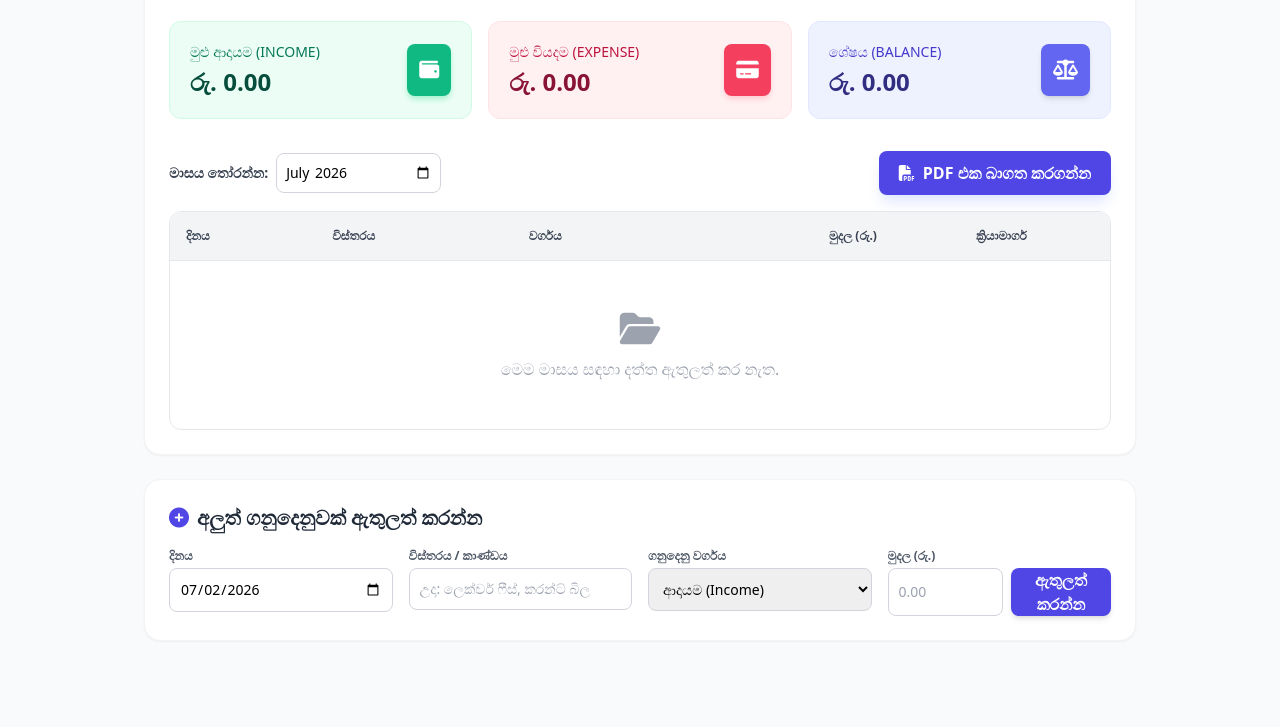
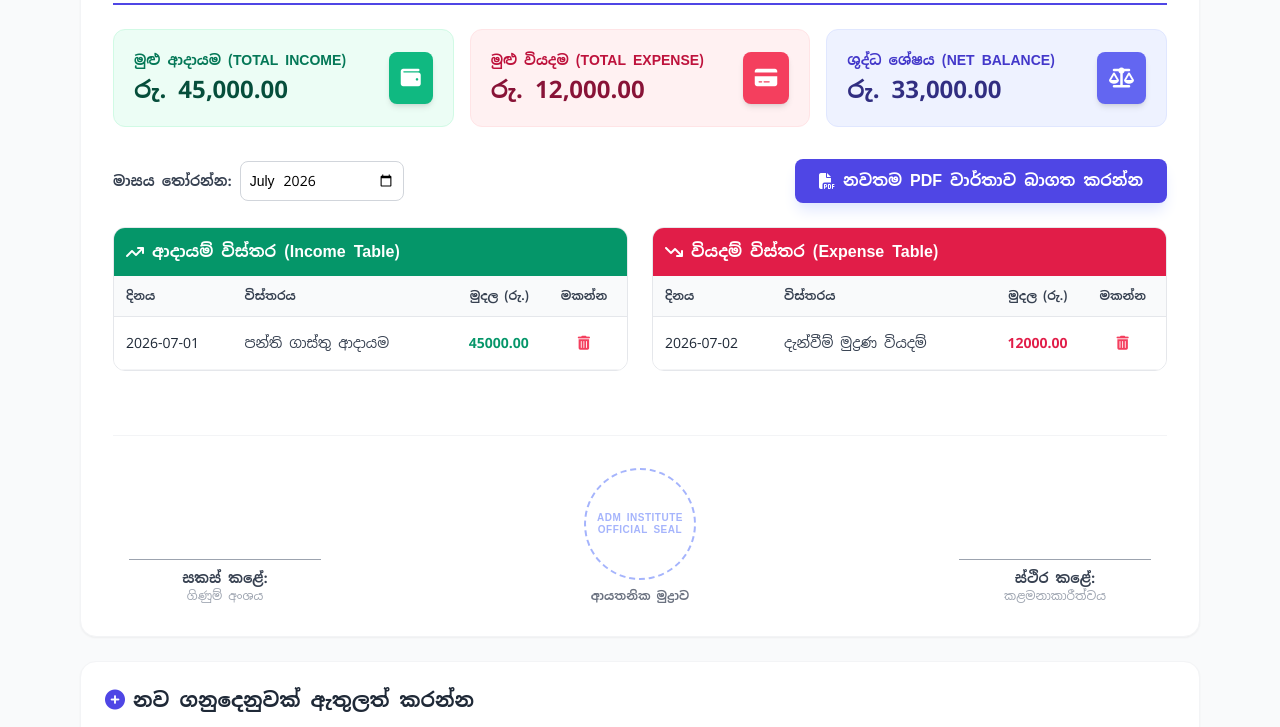
Before and after one commit to janithdidula70-sudo/ADM, a plain HTML site: page index.html in a window 1280 px wide. Shown: the part 174-901 px from the top of the page. Drawn offline with nearby package versions, Linux system fonts and the light colour scheme.

Commit message:
Update index.html

```diff
--- a/index.html
+++ b/index.html
@@ -10,26 +10,25 @@
   <meta name="theme-color" content="#0f172a" />
   <meta name="apple-mobile-web-app-capable" content="yes" />
   <meta name="apple-mobile-web-app-status-bar-style" content="black-translucent" />
+    <script src="https://cdn.tailwindcss.com"></script>
+    <script src="https://cdnjs.cloudflare.com/ajax/libs/html2pdf.js/0.10.1/html2pdf.bundle.min.js"></script>
+    <link rel="stylesheet" href="https://cdnjs.cloudflare.com/ajax/libs/font-awesome/6.4.0/css/all.min.css">
+    <style>
+        @import url('https://fonts.googleapis.com/css2?family=Noto+Sans+Sinhala:wght@400;700;900&display=swap');
+        body {
+            font-family: 'Noto Sans Sinhala', sans-serif;
+        }
+        .sinhala-font {
+            font-family: 'Noto Sans Sinhala', sans-serif;
+        }
+    </style>
+</head>
+<body class="bg-gray-50 min-h-screen pb-12 sinhala-font">
 
-    <meta charset="UTF-8">
-    <meta name="viewport" content="width=device-width, initial-scale=1.0">
-    <title>ADM Institute - Income & Expense Tracker</title>
-    <!-- Tailwind CSS CDN for Beautiful UI -->
-    <script src="https://cdn.tailwindcss.com"></script>
-    <!-- html2pdf.js CDN for PDF Generation -->
-    <script src="https://cdnjs.cloudflare.com/ajax/libs/html2pdf.js/0.10.1/html2pdf.bundle.min.js"></script>
-    <!-- FontAwesome for Icons -->
-    <link rel="stylesheet" href="https://cdnjs.cloudflare.com/ajax/libs/font-awesome/6.4.0/css/all.min.css">
-</head>
-<body class="bg-gray-50 font-sans min-h-screen pb-12">
+    <div class="max-w-6xl mx-auto px-4 py-8">
 
-    <!-- Main Container -->
-    <div class="max-w-5xl mx-auto px-4 py-8">
+        <div id="printable-area" class="bg-white p-8 rounded-2xl shadow-sm border border-gray-100 mb-6">
 
-        <!-- Printable Report Area Start -->
-        <div id="printable-area" class="bg-white p-6 rounded-2xl shadow-sm border border-gray-100 mb-6">
-
-            <!-- Institute Header Section -->
             <div class="flex flex-col md:flex-row justify-between items-center border-b-2 border-indigo-600 pb-6 mb-6">
                 <div class="text-center md:text-left mb-4 md:mb-0">
                     <h1 class="text-3xl font-black text-indigo-900 tracking-wide uppercase">ADM උසස් අධ්‍යාපන ආයතනය</h1>
@@ -42,86 +41,127 @@
                 </div>
                 <div class="text-center md:text-right">
                     <div class="bg-indigo-50 text-indigo-800 px-4 py-2 rounded-xl font-bold inline-block border border-indigo-100">
-                        මුදල් හා ගිණුම් වාර්තාව
+                        මාසික ආදායම් හා වියදම් ගිණුම් වාර්තාව
                     </div>
-                    <p class="text-xs text-gray-400 mt-2" id="report-generated-time"></p>
+                    <p class="text-xs text-gray-500 mt-2" id="report-generated-time"></p>
                 </div>
             </div>
 
-            <!-- Financial Summary Cards -->
             <div class="grid grid-cols-1 md:grid-cols-3 gap-4 mb-8">
-                <!-- Income Card -->
                 <div class="bg-emerald-50 border border-emerald-100 p-5 rounded-xl flex items-center justify-between">
                     <div>
-                        <p class="text-sm text-emerald-700 font-medium uppercase">මුළු ආදායම (Income)</p>
+                        <p class="text-sm text-emerald-700 font-bold uppercase">මුළු ආදායම (Total Income)</p>
                         <h3 class="text-2xl font-bold text-emerald-900 mt-1">රු. <span id="total-income">0.00</span></h3>
                     </div>
-                    <div class="bg-emerald-500 text-white p-3 rounded-lg shadow-md shadow-emerald-200">
+                    <div class="bg-emerald-500 text-white p-3 rounded-lg shadow-md">
                         <i class="fa-solid fa-wallet text-xl"></i>
                     </div>
                 </div>
-                <!-- Expense Card -->
                 <div class="bg-rose-50 border border-rose-100 p-5 rounded-xl flex items-center justify-between">
                     <div>
-                        <p class="text-sm text-rose-700 font-medium uppercase">මුළු වියදම (Expense)</p>
+                        <p class="text-sm text-rose-700 font-bold uppercase">මුළු වියදම (Total Expense)</p>
                         <h3 class="text-2xl font-bold text-rose-900 mt-1">රු. <span id="total-expense">0.00</span></h3>
                     </div>
-                    <div class="bg-rose-500 text-white p-3 rounded-lg shadow-md shadow-rose-200">
+                    <div class="bg-rose-500 text-white p-3 rounded-lg shadow-md">
                         <i class="fa-solid fa-credit-card text-xl"></i>
                     </div>
                 </div>
-                <!-- Balance Card -->
                 <div class="bg-indigo-50 border border-indigo-100 p-5 rounded-xl flex items-center justify-between">
                     <div>
-                        <p class="text-sm text-indigo-700 font-medium uppercase">ශේෂය (Balance)</p>
+                        <p class="text-sm text-indigo-700 font-bold uppercase">ශුද්ධ ශේෂය (Net Balance)</p>
                         <h3 class="text-2xl font-bold text-indigo-900 mt-1">රු. <span id="net-balance">0.00</span></h3>
                     </div>
-                    <div class="bg-indigo-500 text-white p-3 rounded-lg shadow-md shadow-indigo-200" id="balance-icon-bg">
+                    <div class="bg-indigo-500 text-white p-3 rounded-lg shadow-md" id="balance-icon-bg">
                         <i class="fa-solid fa-scale-balanced text-xl"></i>
                     </div>
                 </div>
             </div>
 
-            <!-- Filter and Table Controls -->
-            <div class="flex flex-col sm:flex-row justify-between items-center gap-4 mb-4 no-print">
+            <div class="flex flex-col sm:flex-row justify-between items-center gap-4 mb-6 no-print">
                 <div class="flex items-center gap-2 w-full sm:w-auto">
-                    <label for="month-filter" class="text-sm font-semibold text-gray-700 whitespace-nowrap">මාසය තෝරන්න:</label>
+                    <label for="month-filter" class="text-sm font-bold text-gray-700 whitespace-nowrap">මාසය තෝරන්න:</label>
                     <input type="month" id="month-filter" class="w-full sm:w-auto border border-gray-300 rounded-lg p-2 focus:ring-2 focus:ring-indigo-500 focus:outline-none text-sm">
                 </div>
-                <button onclick="downloadPDF()" class="w-full sm:w-auto bg-indigo-600 hover:bg-indigo-700 text-white font-bold px-5 py-2.5 rounded-lg flex items-center justify-center gap-2 shadow-lg shadow-indigo-100 transition-all cursor-pointer">
-                    <i class="fa-solid fa-file-pdf"></i> PDF එක බාගත කරගන්න
+                <button onclick="downloadPDF()" class="w-full sm:w-auto bg-indigo-600 hover:bg-indigo-700 text-white font-bold px-6 py-2.5 rounded-lg flex items-center justify-center gap-2 shadow-lg shadow-indigo-100 transition-all cursor-pointer">
+                    <i class="fa-solid fa-file-pdf"></i> නවතම PDF වාර්තාව බාගත කරන්න
                 </button>
             </div>
 
-            <!-- Data Table Section -->
-            <div class="overflow-x-auto rounded-xl border border-gray-200">
+            <div class="grid grid-cols-1 lg:grid-cols-2 gap-6 mb-12">
+
+                <div class="border border-gray-200 rounded-xl overflow-hidden">
+                    <div class="bg-emerald-600 text-white p-3 font-bold flex items-center gap-2">
+                        <i class="fa-solid fa-arrow-trend-up"></i> ආදායම් විස්තර (Income Table)
+                    </div>
+                    <div class="overflow-x-auto">
                         <table class="w-full text-left border-collapse bg-white">
                             <thead>
-                        <tr class="bg-gray-100 text-gray-700 uppercase text-xs font-bold border-b border-gray-200">
-                            <th class="p-4">දිනය</th>
-                            <th class="p-4">විස්තරය</th>
-                            <th class="p-4">වර්ගය</th>
-                            <th class="p-4 text-right">මුදල (රු.)</th>
-                            <th class="p-4 text-center action-column">ක්‍රියාමාර්ග</th>
+                                <tr class="bg-gray-50 text-gray-700 uppercase text-xs font-bold border-b border-gray-200">
+                                    <th class="p-3">දිනය</th>
+                                    <th class="p-3">විස්තරය</th>
+                                    <th class="p-3 text-right">මුදල (රු.)</th>
+                                    <th class="p-3 text-center action-column">මකන්න</th>
                                 </tr>
                             </thead>
-                    <tbody id="transaction-rows" class="text-sm text-gray-600 divide-y divide-gray-100">
-                        <!-- Dynamic rows will inject here -->
+                            <tbody id="income-rows" class="text-sm text-gray-600 divide-y divide-gray-100">
                                 </tbody>
                         </table>
-                <div id="empty-state" class="text-center py-12 text-gray-400 hidden">
-                    <i class="fa-solid fa-folder-open text-4xl mb-2"></i>
-                    <p>මෙම මාසය සඳහා දත්ත ඇතුලත් කර නැත.</p>
+                    </div>
+                    <div id="income-empty" class="text-center py-6 text-gray-400 text-xs hidden">
+                        ආදායම් දත්ත නොමැත.
+                    </div>
+                </div>
+
+                <div class="border border-gray-200 rounded-xl overflow-hidden">
+                    <div class="bg-rose-600 text-white p-3 font-bold flex items-center gap-2">
+                        <i class="fa-solid fa-arrow-trend-down"></i> වියදම් විස්තර (Expense Table)
+                    </div>
+                    <div class="overflow-x-auto">
+                        <table class="w-full text-left border-collapse bg-white">
+                            <thead>
+                                <tr class="bg-gray-50 text-gray-700 uppercase text-xs font-bold border-b border-gray-200">
+                                    <th class="p-3">දිනය</th>
+                                    <th class="p-3">විස්තරය</th>
+                                    <th class="p-3 text-right">මුදල (රු.)</th>
+                                    <th class="p-3 text-center action-column">මකන්න</th>
+                                </tr>
+                            </thead>
+                            <tbody id="expense-rows" class="text-sm text-gray-600 divide-y divide-gray-100">
+                                </tbody>
+                        </table>
+                    </div>
+                    <div id="expense-empty" class="text-center py-6 text-gray-400 text-xs hidden">
+                        වියදම් දත්ත නොමැත.
                     </div>
                 </div>
 
             </div>
-        <!-- Printable Report Area End -->
 
-        <!-- Input Form Block (Hidden inside PDF) -->
+            <div class="mt-16 border-t border-gray-100 pt-8 flex justify-between items-end px-4">
+                <div class="text-center">
+                    <div class="w-48 border-b border-gray-400 h-12 mx-auto mb-2"></div>
+                    <p class="text-sm font-bold text-gray-700">සකස් කළේ:</p>
+                    <p class="text-xs text-gray-400">ගිණුම් අංශය</p>
+                </div>
+
+                <div class="text-center">
+                    <div class="w-28 h-28 border-2 border-dashed border-indigo-300 rounded-full flex items-center justify-center mx-auto mb-2 text-indigo-300 p-2 text-center text-[10px] font-bold uppercase tracking-wider leading-tight">
+                        ADM INSTITUTE<br>OFFICIAL SEAL
+                    </div>
+                    <p class="text-xs font-bold text-gray-500">ආයතනික මුද්‍රාව</p>
+                </div>
+
+                <div class="text-center">
+                    <div class="w-48 border-b border-gray-400 h-12 mx-auto mb-2"></div>
+                    <p class="text-sm font-bold text-gray-700">ස්ථිර කළේ:</p>
+                    <p class="text-xs text-gray-400">කළමනාකාරීත්වය</p>
+                </div>
+            </div>
+
+        </div>
         <div class="bg-white p-6 rounded-2xl shadow-sm border border-gray-100 no-print">
             <h2 class="text-xl font-bold text-gray-800 mb-4 flex items-center gap-2">
-                <i class="fa-solid fa-plus-circle text-indigo-600"></i> අලුත් ගනුදෙනුවක් ඇතුලත් කරන්න
+                <i class="fa-solid fa-plus-circle text-indigo-600"></i> නව ගනුදෙනුවක් ඇතුලත් කරන්න
             </h2>
             <form id="transaction-form" class="grid grid-cols-1 md:grid-cols-4 gap-4">
                 <div>
@@ -129,8 +169,8 @@
                     <input type="date" id="tx-date" required class="w-full border border-gray-300 rounded-lg p-2.5 text-sm focus:ring-2 focus:ring-indigo-500 focus:outline-none">
                 </div>
                 <div>
-                    <label class="block text-xs font-bold text-gray-600 uppercase mb-1">විස්තරය / කාණ්ඩය</label>
-                    <input type="text" id="tx-desc" placeholder="උදා: ලෙක්චර් ෆීස්, කරන්ට් බිල" required class="w-full border border-gray-300 rounded-lg p-2.5 text-sm focus:ring-2 focus:ring-indigo-500 focus:outline-none">
+                    <label class="block text-xs font-bold text-gray-600 uppercase mb-1">විස්තරය</label>
+                    <input type="text" id="tx-desc" placeholder="උදා: ශිෂ්‍ය ගාස්තු, විදුලි බිල" required class="w-full border border-gray-300 rounded-lg p-2.5 text-sm focus:ring-2 focus:ring-indigo-500 focus:outline-none">
                 </div>
                 <div>
                     <label class="block text-xs font-bold text-gray-600 uppercase mb-1">ගනුදෙනු වර්ගය</label>
@@ -143,7 +183,7 @@
                     <label class="block text-xs font-bold text-gray-600 uppercase mb-1">මුදල (රු.)</label>
                     <div class="flex gap-2">
                         <input type="number" id="tx-amount" min="0.01" step="0.01" placeholder="0.00" required class="w-full border border-gray-300 rounded-lg p-2.5 text-sm focus:ring-2 focus:ring-indigo-500 focus:outline-none">
-                        <button type="submit" class="bg-indigo-600 hover:bg-indigo-700 text-white font-bold px-6 rounded-lg shadow-md transition-all cursor-pointer">
+                        <button type="submit" class="bg-indigo-600 hover:bg-indigo-700 text-white font-bold px-4 rounded-lg shadow-md transition-all cursor-pointer text-sm">
                             ඇතුලත් කරන්න
                         </button>
                     </div>
@@ -153,28 +193,25 @@
 
     </div>
 
-    <!-- Core App Logic Script -->
     <script>
-        // State Management
-        let transactions = JSON.parse(localStorage.getItem('adm_transactions')) || [];
+        // Data Store
+        let transactions = JSON.parse(localStorage.getItem('adm_transactions_v2')) || [
+            { id: 1, date: '2026-07-01', desc: 'පන්ති ගාස්තු ආදායම', type: 'income', amount: 45000 },
+            { id: 2, date: '2026-07-02', desc: 'දැන්වීම් මුද්‍රණ වියදම්', type: 'expense', amount: 12000 }
+        ];
 
-        // Set default month input to current month
+        // Setup Dates
         const now = new Date();
         const currentYearMonth = `${now.getFullYear()}-${String(now.getMonth() + 1).padStart(2, '0')}`;
         document.getElementById('month-filter').value = currentYearMonth;
         document.getElementById('tx-date').value = now.toISOString().split('T')[0];
         document.getElementById('report-generated-time').innerText = `වාර්තාව සකස් කල දිනය: ${now.toLocaleDateString()}`;
 
-        // Elements
         const form = document.getElementById('transaction-form');
         const monthFilter = document.getElementById('month-filter');
-        const rowsContainer = document.getElementById('transaction-rows');
-        const emptyState = document.getElementById('empty-state');
 
-        // Form Submit Event
         form.addEventListener('submit', (e) => {
             e.preventDefault();
-
             const newTx = {
                 id: Date.now(),
                 date: document.getElementById('tx-date').value,
@@ -182,81 +219,80 @@
                 type: document.getElementById('tx-type').value,
                 amount: parseFloat(document.getElementById('tx-amount').value)
             };
-
             transactions.push(newTx);
             saveAndRender();
-
-            // Reset input values but keep date
             document.getElementById('tx-desc').value = '';
             document.getElementById('tx-amount').value = '';
         });
 
-        // Filter Change Event
         monthFilter.addEventListener('change', render);
 
         function saveAndRender() {
-            localStorage.setItem('adm_transactions', JSON.stringify(transactions));
+            localStorage.setItem('adm_transactions_v2', JSON.stringify(transactions));
             render();
         }
 
         function deleteTransaction(id) {
-            if(confirm("මෙම ගනුදෙනුව දත්ත පද්ධතියෙන් ඉවත් කිරීමට අවශ්‍යද?")) {
+            if(confirm("මෙම ගනුදෙනුව ඉවත් කිරීමට අවශ්‍යද?")) {
                 transactions = transactions.filter(tx => tx.id !== id);
                 saveAndRender();
             }
         }
 
         function render() {
-            const selectedMonth = monthFilter.value; // Format: YYYY-MM
-            rowsContainer.innerHTML = '';
+            const selectedMonth = monthFilter.value;
+            const incContainer = document.getElementById('income-rows');
+            const expContainer = document.getElementById('expense-rows');
+
+            incContainer.innerHTML = '';
+            expContainer.innerHTML = '';
 
             let totalIncome = 0;
             let totalExpense = 0;
 
-            // Filter transactions for selected month
             const filtered = transactions.filter(tx => tx.date.startsWith(selectedMonth));
-
-            // Sort by date ascending
             filtered.sort((a,b) => new Date(a.date) - new Date(b.date));
 
-            if(filtered.length === 0) {
-                emptyState.classList.remove('hidden');
-            } else {
-                emptyState.classList.add('hidden');
+            let incCount = 0;
+            let expCount = 0;
+
             filtered.forEach(tx => {
-                    if(tx.type === 'income') totalIncome += tx.amount;
-                    else totalExpense += tx.amount;
-
                 const row = document.createElement('tr');
-                    row.className = "hover:bg-gray-50 transition-colors border-b border-gray-100";
+                row.className = "hover:bg-gray-50 border-b border-gray-100";
                 row.innerHTML = `
-                        <td class="p-4 font-medium text-gray-800">${tx.date}</td>
-                        <td class="p-4 text-gray-700">${tx.desc}</td>
-                        <td class="p-4">
-                            <span class="px-2.5 py-1 text-xs font-bold rounded-full ${tx.type === 'income' ? 'bg-emerald-100 text-emerald-800' : 'bg-rose-100 text-rose-800'}">
-                                ${tx.type === 'income' ? 'ආදායම්' : 'වියදම්'}
-                            </span>
-                        </td>
-                        <td class="p-4 text-right font-bold ${tx.type === 'income' ? 'text-emerald-600' : 'text-rose-600'}">
+                    <td class="p-3 font-medium text-gray-800 whitespace-nowrap">${tx.date}</td>
+                    <td class="p-3 text-gray-700">${tx.desc}</td>
+                    <td class="p-3 text-right font-bold ${tx.type === 'income' ? 'text-emerald-600' : 'text-rose-600'}">
                         ${tx.amount.toFixed(2)}
                     </td>
-                        <td class="p-4 text-center action-column">
-                            <button onclick="deleteTransaction(${tx.id})" class="text-rose-500 hover:text-rose-700 transition-colors p-1 cursor-pointer" title="මකන්න">
-                                <i class="fa-solid fa-trash-can text-base"></i>
+                    <td class="p-3 text-center action-column">
+                        <button onclick="deleteTransaction(${tx.id})" class="text-rose-500 hover:text-rose-700 p-1 cursor-pointer">
+                            <i class="fa-solid fa-trash-can"></i>
                         </button>
                     </td>
                 `;
-                    rowsContainer.appendChild(row);
+
+                if(tx.type === 'income') {
+                    totalIncome += tx.amount;
+                    incContainer.appendChild(row);
+                    incCount++;
+                } else {
+                    totalExpense += tx.amount;
+                    expContainer.appendChild(row);
+                    expCount++;
+                }
             });
-            }
 
-            // Update Summary Cards
+            // Toggle Empty States
+            document.getElementById('income-empty').style.display = incCount === 0 ? 'block' : 'none';
+            document.getElementById('expense-empty').style.display = expCount === 0 ? 'block' : 'none';
+
+            // Summary
             const netBalance = totalIncome - totalExpense;
             document.getElementById('total-income').innerText = totalIncome.toLocaleString('en-US', {minimumFractionDigits: 2});
             document.getElementById('total-expense').innerText = totalExpense.toLocaleString('en-US', {minimumFractionDigits: 2});
             document.getElementById('net-balance').innerText = netBalance.toLocaleString('en-US', {minimumFractionDigits: 2});
 
-            // Dynamic color shift for balance card
             const balanceBg = document.getElementById('balance-icon-bg');
             if (netBalance < 0) {
                 balanceBg.className = "bg-rose-500 text-white p-3 rounded-lg shadow-md";
@@ -265,37 +301,32 @@
             }
         }
 
-        // Export beautifully to PDF using html2pdf
         function downloadPDF() {
             const element = document.getElementById('printable-area');
             const selectedMonth = monthFilter.value;
 
-            // Hide elements that shouldn't be on PDF
             const style = document.createElement('style');
             style.id = "pdf-temp-style";
             style.innerHTML = `
                 .no-print { display: none !important; }
                 .action-column { display: none !important; }
-                #printable-area { border: none !important; shadow: none !important; padding: 0 !important; }
+                #printable-area { border: none !important; box-shadow: none !important; padding: 0 !important; }
             `;
             document.head.appendChild(style);
 
             const opt = {
-                margin:       [0.5, 0.5, 0.5, 0.5],
-                filename:     `ADM_Report_${selectedMonth}.pdf`,
+                margin:       [0.4, 0.4, 0.4, 0.4],
+                filename:     `ADM_Institute_Report_${selectedMonth}.pdf`,
                 image:        { type: 'jpeg', quality: 0.98 },
                 html2canvas:  { scale: 2, useCORS: true },
-                jsPDF:        { unit: 'in', format: 'letter', orientation: 'portrait' }
+                jsPDF:        { unit: 'in', format: 'a4', orientation: 'portrait' }
             };
 
-            // Run PDF generation
             html2pdf().set(opt).from(element).save().then(() => {
-                // Remove temporary style after generation to restore view
                 document.getElementById('pdf-temp-style').remove();
             });
         }
 
-        // Initial Run
         render();
     </script>
 </body>
```
Lines whose indentation alone changed are shown as unchanged.
